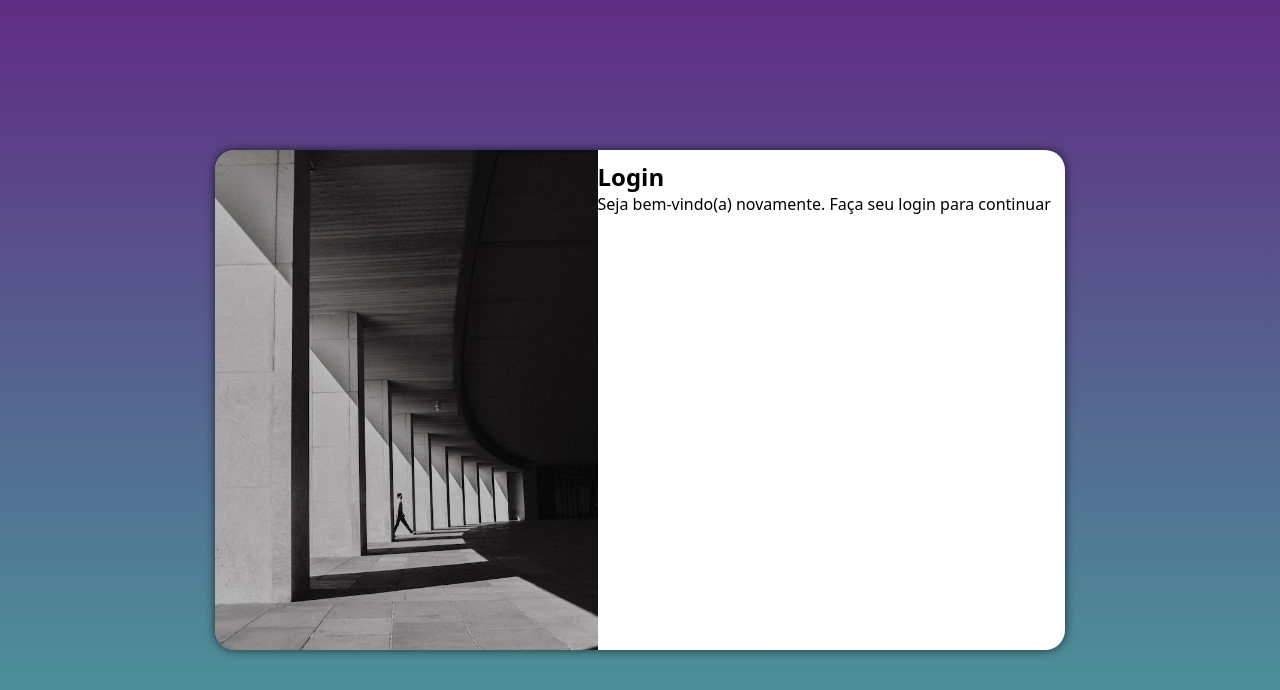
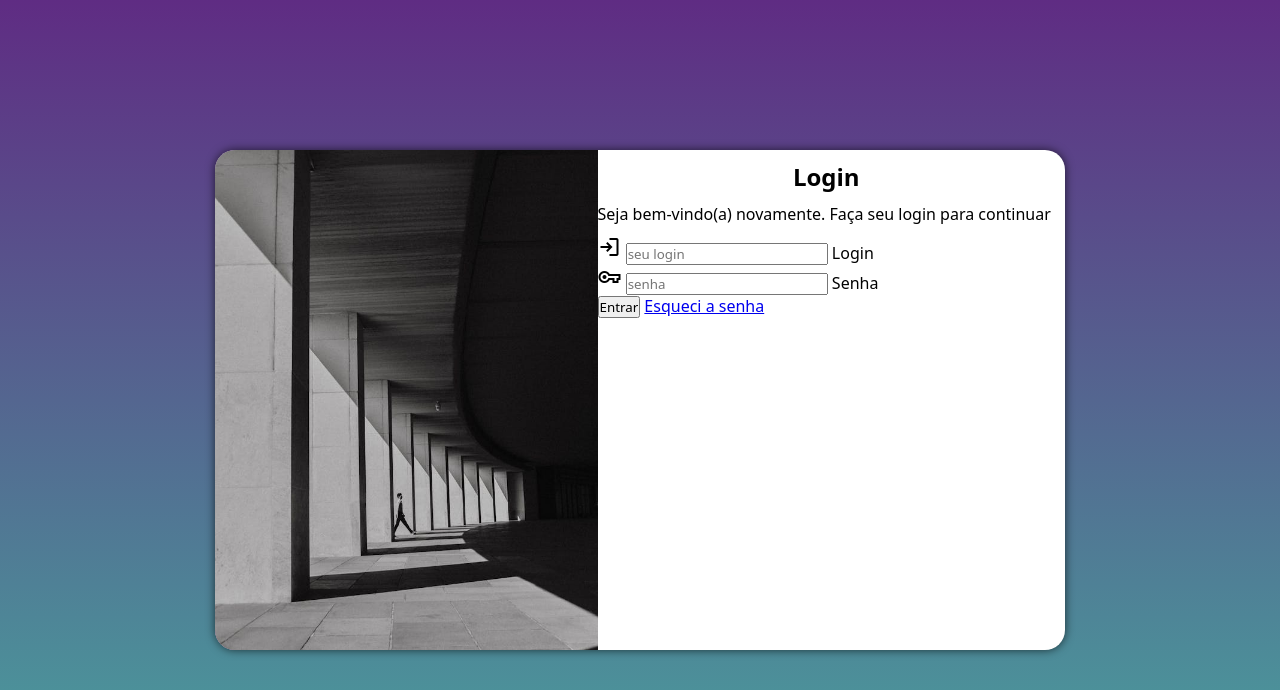
Before and after one commit to Lucas-Negrao/projeto-login, a PHP site: page / in a window 1280 px wide. Shown: the top 690 px of the page. Run offline with PHP 8.4, Linux system fonts and the light colour scheme.

Commit message:
campo de login criado

```diff
--- a/estilos/style.css
+++ b/estilos/style.css
@@ -52,3 +52,12 @@ section div#formulario{
     padding: 10px;
     display: block;
 }
+
+div#formulario > h1{
+    text-align: center;
+    margin-bottom:10px ;
+}
+
+div#formulario > p{
+    margin-bottom: 10px;
+}
--- a/index.html
+++ b/index.html
@@ -5,6 +5,13 @@
     <meta name="viewport" content="width=device-width, initial-scale=1.0">
     <link rel="stylesheet" href="estilos/style.css">
     <link rel="stylesheet" href="estilos/media-querys.css">
+
+    <!-- login -->
+    <link rel="stylesheet" href="https://fonts.googleapis.com/css2?family=Material+Symbols+Outlined:opsz,wght,FILL,GRAD@20..48,100..700,0..1,-50..200" />
+
+    <!-- senha -->
+    <link rel="stylesheet" href="https://fonts.googleapis.com/css2?family=Material+Symbols+Outlined:opsz,wght,FILL,GRAD@20..48,100..700,0..1,-50..200" />
+
     <title>Login</title>
 </head>
 <body>
@@ -16,6 +23,28 @@
             <div id="formulario">
                 <h1>Login</h1>
                 <p>Seja bem-vindo(a) novamente. Faça seu login para continuar</p>
+                <form action="login.php" autocomplete="on">
+                    <div class="campo">
+                        <span class="material-symbols-outlined">
+                            login
+                            </span>
+                        <input type="email" name="login" id="ilogin" autocomplete="on" required max-length="30" placeholder="seu login">
+                        <label for="ilogin">Login</label>
+                    </div>
+                    <div class="campo">
+                        <span class="material-symbols-outlined">
+                            vpn_key
+                        </span>
+                        <input type="password" name="senha" id="isenha" autocomplete="off" required minlength="8" maxlength="15"  placeholder="senha">
+                        <label for="isenha">Senha</label>
+                    </div>
+                    <input type="submit" value="Entrar" id="botão">
+                    <a href="esqueci.html">
+                        Esqueci a senha
+                    </a>
+
+
+                </form>
             </div>
         </section>
     </main>
--- /dev/null
+++ b/login.php
@@ -0,0 +1 @@
+Login realizado com sucesso
```
